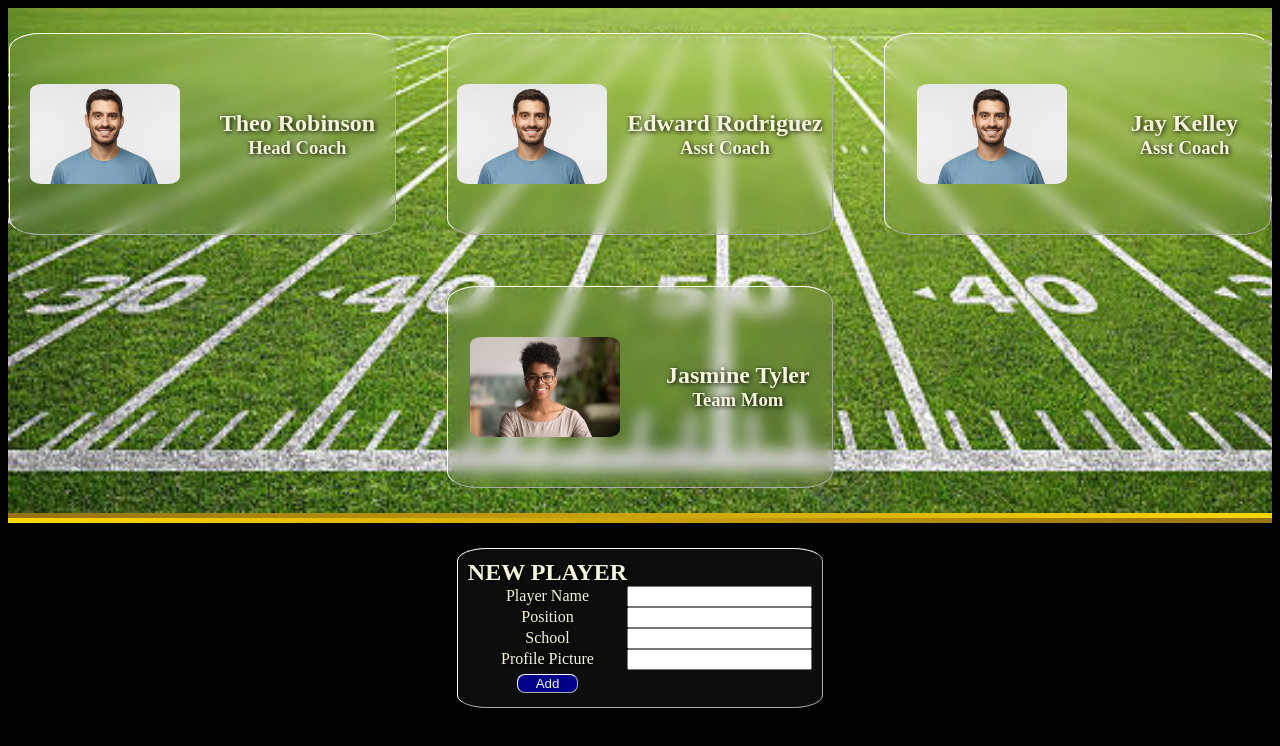
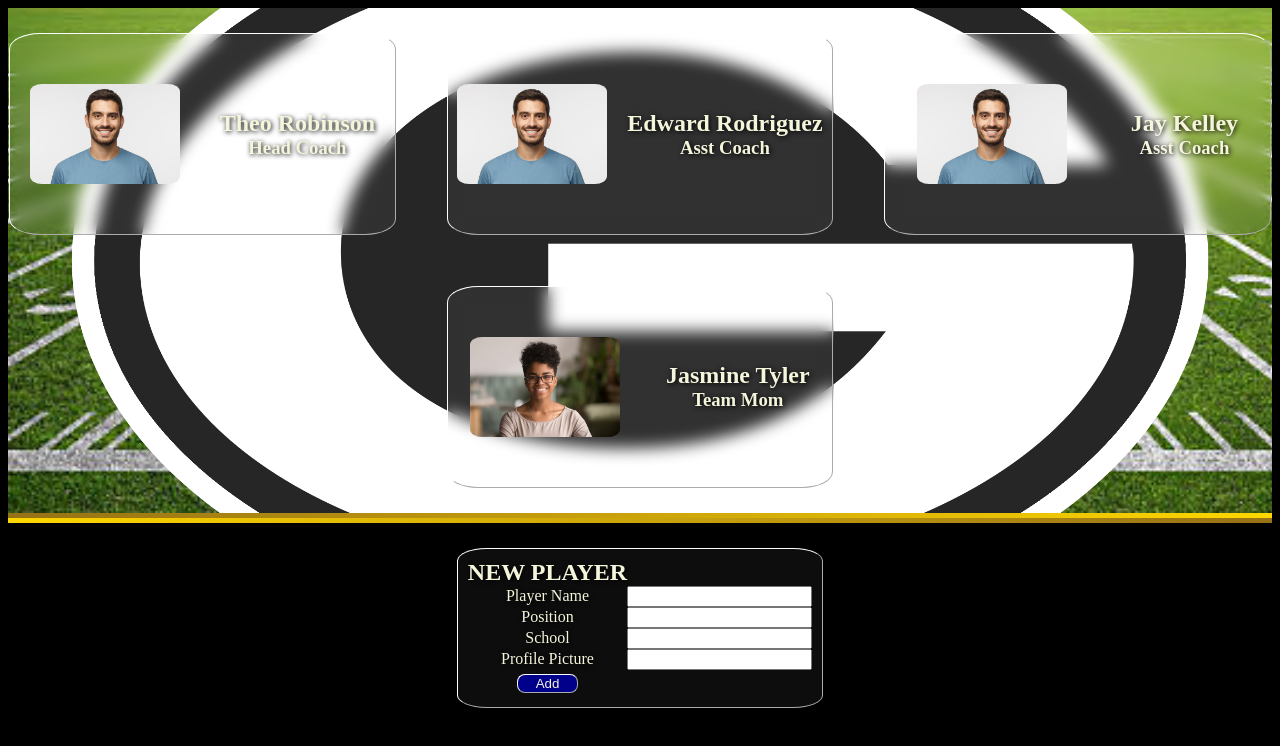
Before and after one commit to dinnerdoggy/fbroster, a plain HTML site: page index.html in a window 1280 px wide. Drawn offline with Linux system fonts and the light colour scheme; no server answers.

Commit message:
established logo over hero and behind leader cards

```diff
--- a/index.css
+++ b/index.css
@@ -16,6 +16,18 @@ body {
     border-image: linear-gradient(to right, rgb(150, 113, 22), gold);
     border-image-slice: 1;
     min-height: 260px;
+}
+
+.logo {
+    background-image: url(images/logo.png);
+    background-size: cover;
+    background-position: center;
+    overflow: visible;
+    display: flex;
+    flex-wrap: wrap;
+    justify-content: center;
+    align-items: center;
+    gap: 4%;
 }
 
 .glass {
--- a/index.html
+++ b/index.html
@@ -11,6 +11,7 @@
 
     <!-- Hero section with coach profile cards -->
     <div class="hero-image">
+        <div class="logo">
             <div id="Theo" class="coach glass">
                 <img src="images/portrait1.jpg" alt="Head Coach Theo" class="coach-image">
                 <h2 class="info">Theo Robinson</h2>
@@ -30,6 +31,7 @@
                 <img src="images/portrait2.jpg" alt="Head Coach Theo" class="coach-image">
                 <h2 class="info">Jasmine Tyler</h2>
                 <h3 class="info">Team Mom</h3>
+            </div>
         </div>
     </div>
     <!-- End of hero section -->
```
Lines whose indentation alone changed are shown as unchanged.
